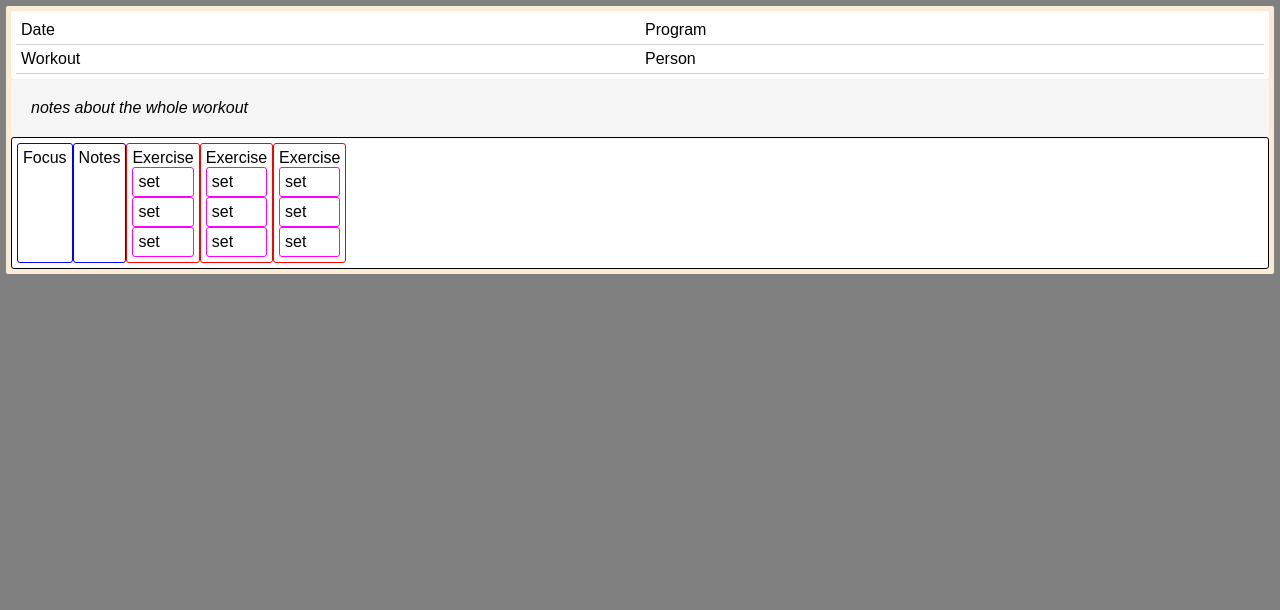
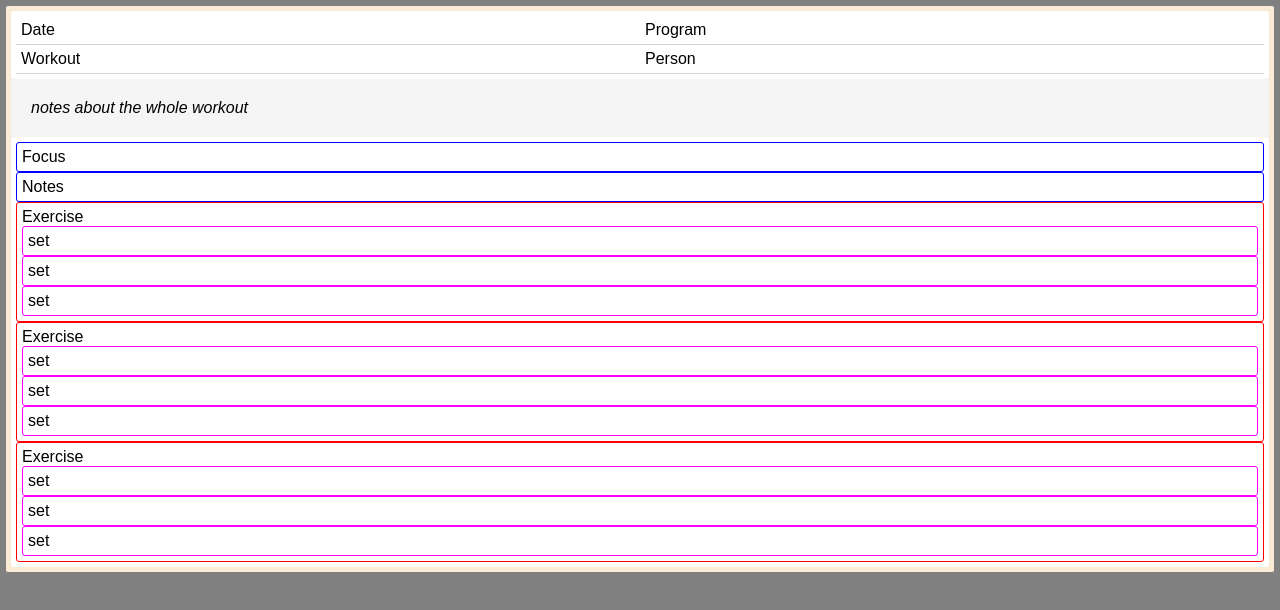
Before and after one commit to tommaho/iron, a plain HTML site: page template.html in a window 1280 px wide. Drawn offline with Linux system fonts and the light colour scheme.

Commit message:
Styling template.html

```diff
--- a/styles/style.css
+++ b/styles/style.css
@@ -25,7 +25,7 @@ div {
 }
 
 .page-header,
-.workout {
+.focus-container {
   background-color: white;
   display: flex;
   flex-wrap: wrap;
@@ -44,20 +44,26 @@ div {
   padding: 20px;
 }
 
-.workout {
-    border: 1px solid black;
+.focus-notes,
+.focus-header {
+  flex: 1 1 100%;
+  border: 1px solid blue;
 }
 
-.workout-header{
-    border: 1px solid blue;
+.exercise-container {
+  display: flex;
+  padding: 0px;
+  flex-direction: column;
+  width: 100%;
 }
 
 .exercise {
-    border: 1px solid red;
-
+  flex: 1, 1, 100%;
+  box-sizing: border-box;
+  margin: 0px;
+  border: 1px solid red;
 }
 
 .set {
-
-    border: 1px solid magenta;
+  border: 1px solid magenta;
 }
--- a/template.html
+++ b/template.html
@@ -25,11 +25,12 @@
         <div class="page-header-content">Person</div>
       </div>
       <div class="page-notes-top">notes about the whole workout</div>
-      <div class="workout">
-        <div class="workout-header">Focus</div>
+      <div class="focus-container">
+        <div class="focus-header">Focus</div>
 
-        <div class="workout-header">Notes</div>
+        <div class="focus-notes">Notes</div>
 
+        <div class="exercise-container">
           <div class="exercise">
             Exercise
             <div class="set">set</div>
@@ -52,5 +53,6 @@
           </div>
         </div>
       </div>
+    </div>
   </body>
 </html>
```
Lines whose indentation alone changed are shown as unchanged.
